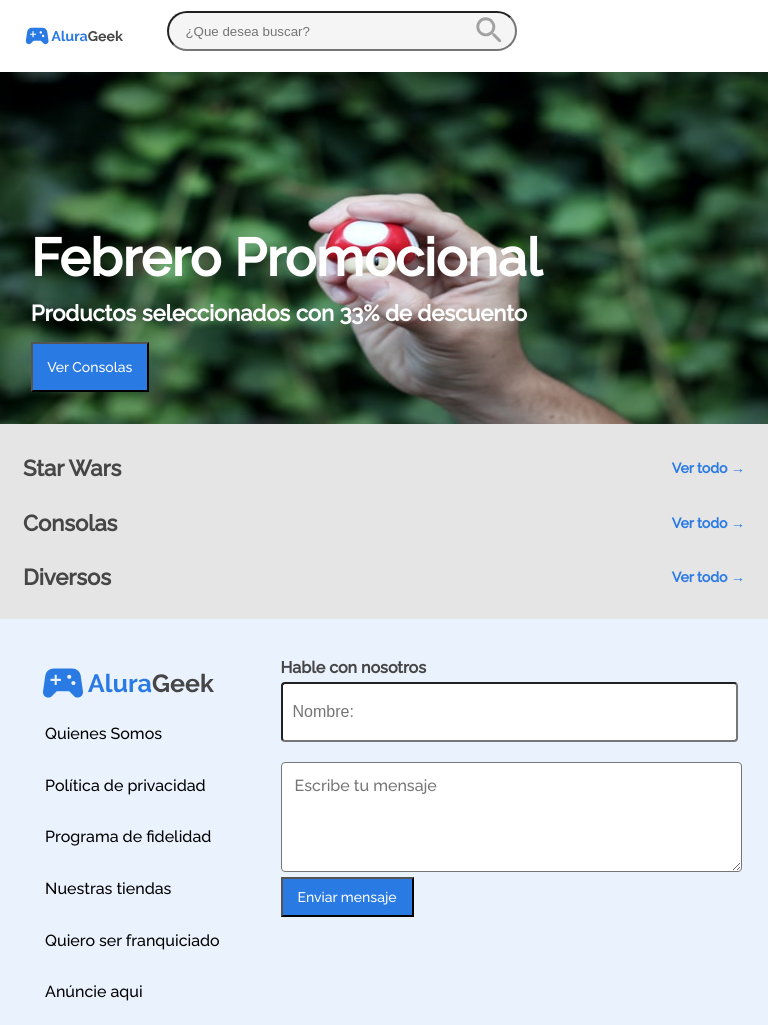
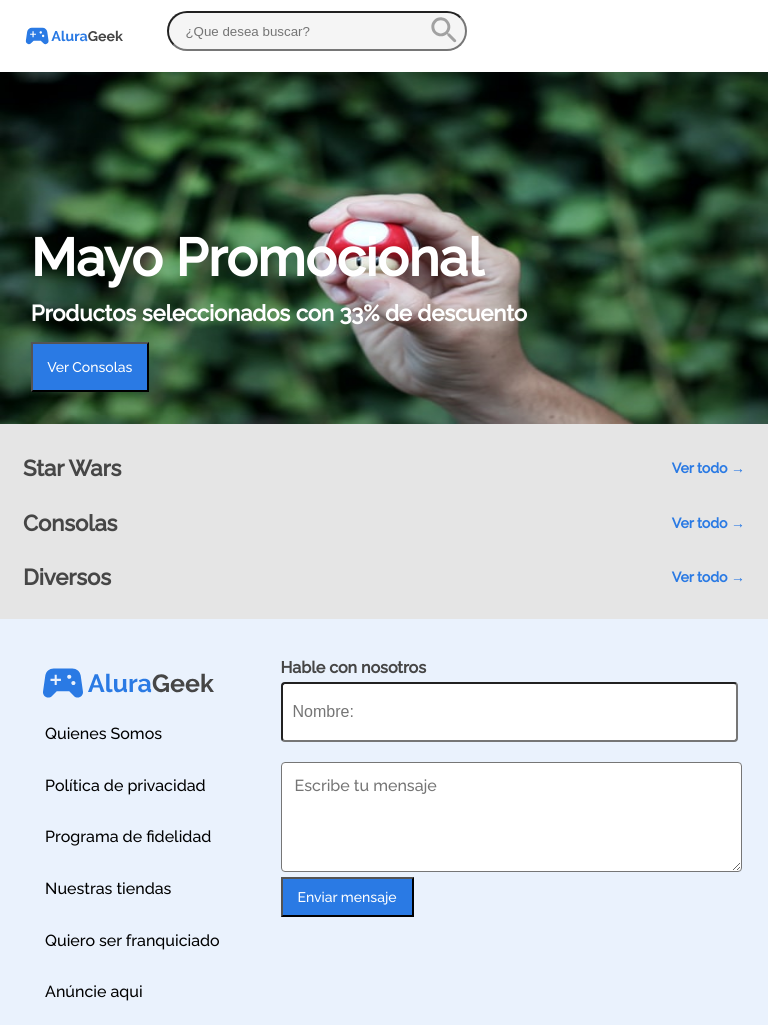
Before and after one commit to Leonardo-MT93/E-commerce_AluraWeek, a plain HTML site: page index.html in a window 768 px wide. Shown: the top 1025 px of the page. Drawn offline with Linux system fonts and the light colour scheme; no server answers.

Commit message:
Finalizacion del Proyecto v2.1

```diff
--- a/css/header.css
+++ b/css/header.css
@@ -29,7 +29,6 @@
         align-items: center;
     }
     .busqueda_responsive{
-
         width: 200px;
         height: 50px;
         display: flex;
@@ -205,7 +204,7 @@
             display: flex;
             visibility: visible;
             position: absolute;
-            width: 350px;
+            width: 300px;
             height: 40px;
             top: 0px;
             background: #F5F5F5;
@@ -218,7 +217,7 @@
             position: absolute;
             width: 35px;
             height: 35px;
-            margin-left: 305px;
+            margin-left: 260px;
             padding-top: 2px;
         }
 
--- a/index.html
+++ b/index.html
@@ -41,7 +41,7 @@
       <div class="img_portada">
         <img src="img/geeky-shots-hQ4BQ3wdHsQ-unsplash.jpg" alt="Imagen de portada" class="imagen_portada" width="100%">
         <ul class="contenido_portada">
-            <p class="titulo_portada">Febrero Promocional</p>
+            <p class="titulo_portada">Mayo Promocional</p>
             <p class="subtitulo_portada">Productos seleccionados con 33% de descuento</p>
             <button class="boton_portada">Ver Consolas</button>
         </ul>
```
